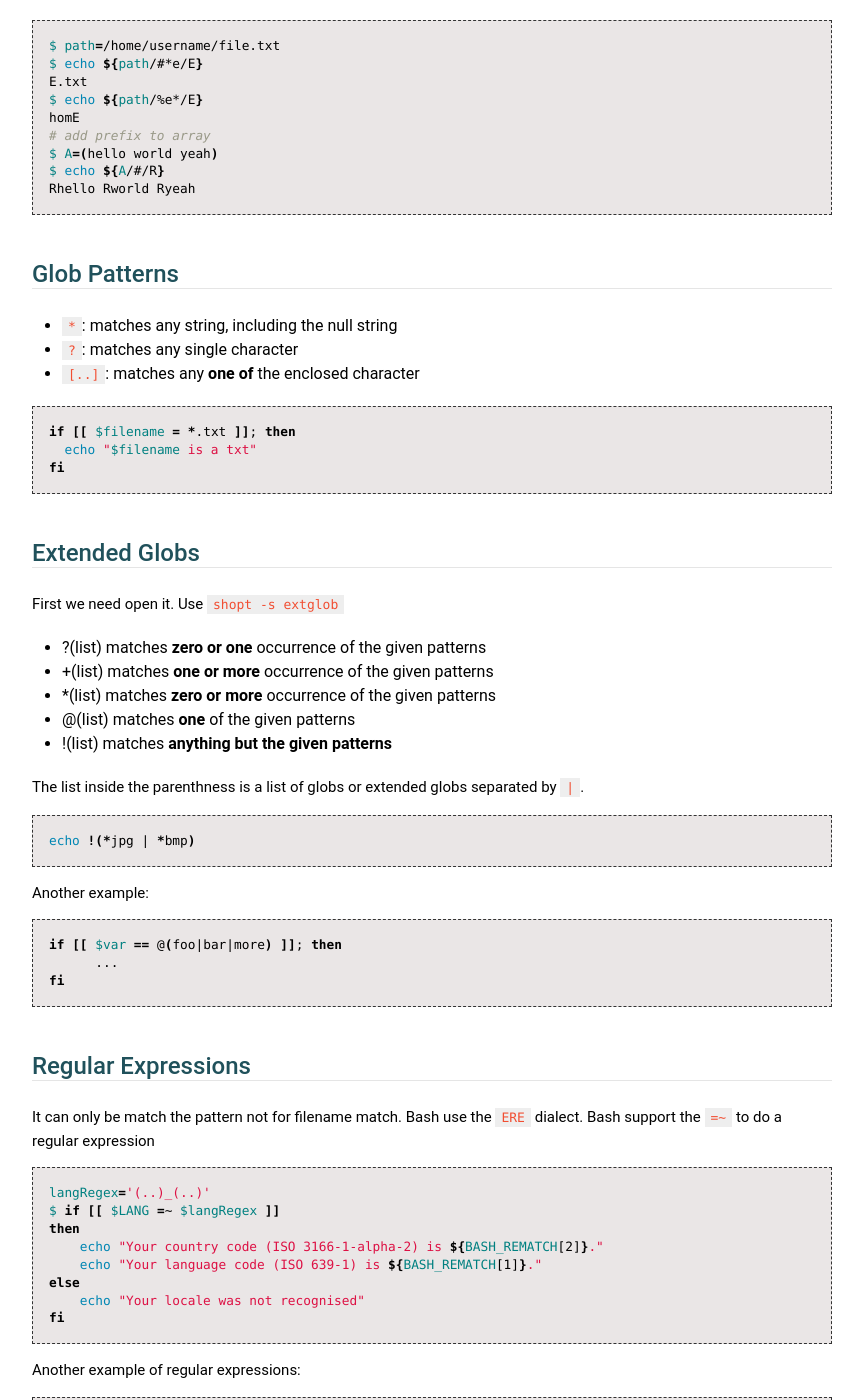
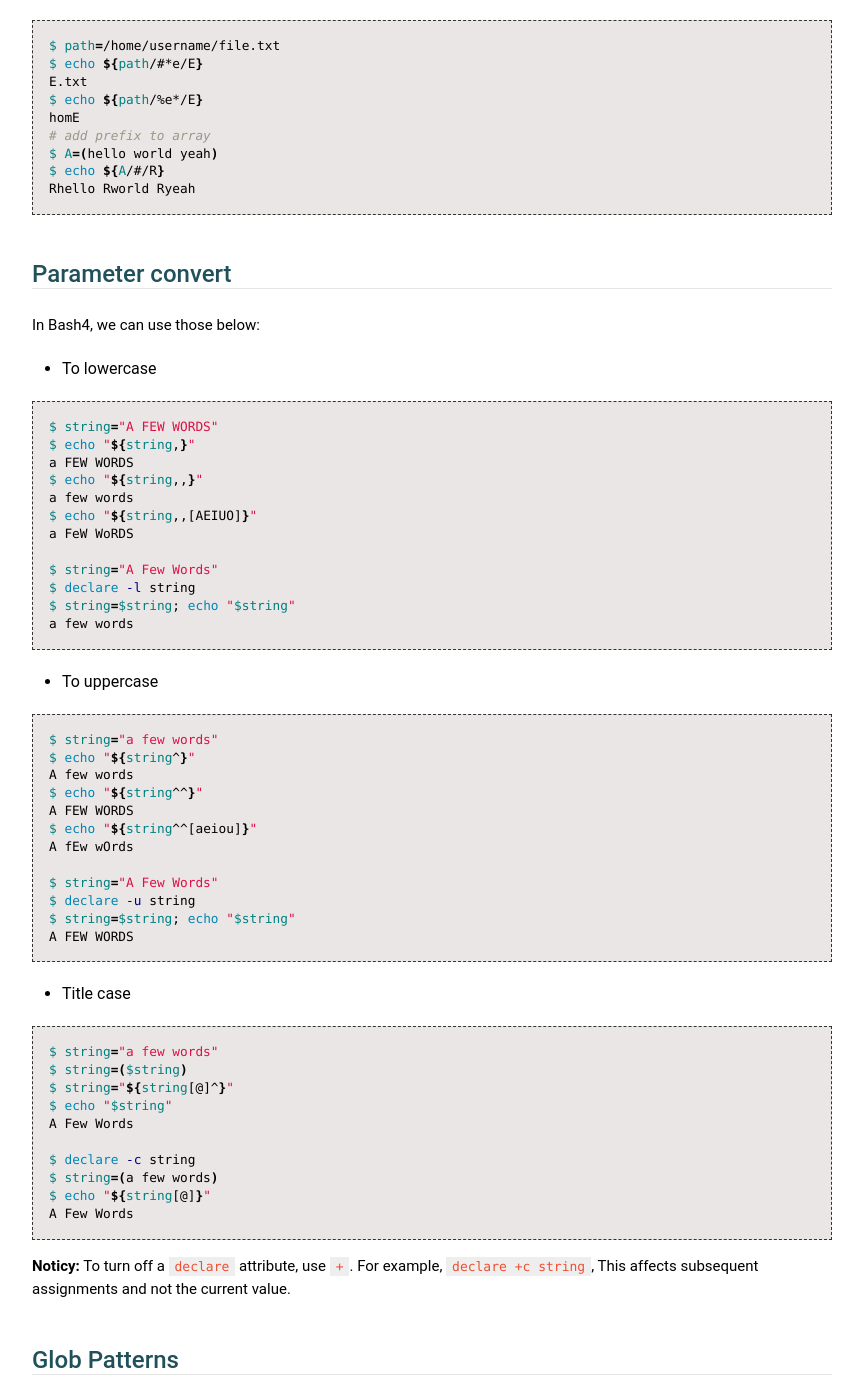
Before and after one commit to JesseEisen/DailyKeep, a Jekyll site: the page built from _posts/2016-01-01-shell-syntax-overview.md, in a window 1280 px wide and 1400 px high, scrolled down 2542 px. Shown: the whole window, without its empty margins (208-1071 px from the left). Built offline with Jekyll 4.4.1, drawn with Linux system fonts in a browser that asks for light colours; nearby versions of some CDN libraries; some web fonts are replaced.

Commit message:
new post content update

````diff
--- a/_posts/2016-01-01-shell-syntax-overview.md
+++ b/_posts/2016-01-01-shell-syntax-overview.md
@@ -124,6 +124,61 @@ $ A=(hello world yeah)
 $ echo ${A/#/R}
 Rhello Rworld Ryeah
 ```
+
+## Parameter convert
+
+In Bash4, we can use those below:
+
++ To lowercase
+
+```bash
+$ string="A FEW WORDS"
+$ echo "${string,}"
+a FEW WORDS
+$ echo "${string,,}"
+a few words
+$ echo "${string,,[AEIUO]}"
+a FeW WoRDS
+
+$ string="A Few Words"
+$ declare -l string
+$ string=$string; echo "$string"
+a few words
+```
+
++ To uppercase
+
+```bash
+$ string="a few words"
+$ echo "${string^}"
+A few words
+$ echo "${string^^}"
+A FEW WORDS
+$ echo "${string^^[aeiou]}"
+A fEw wOrds
+
+$ string="A Few Words"
+$ declare -u string
+$ string=$string; echo "$string"
+A FEW WORDS
+```
+
++ Title case
+
+```bash
+$ string="a few words"
+$ string=($string)
+$ string="${string[@]^}"
+$ echo "$string"
+A Few Words
+
+$ declare -c string
+$ string=(a few words)
+$ echo "${string[@]}"
+A Few Words
+```
+
+**Noticy:** To turn off a `declare` attribute, use `+`. For example, `declare +c string`, This affects subsequent assignments and not the current value.
 
 ## Glob Patterns
 
````
Also changed, not shown: _posts/2017-04-06-bash-snippets.md (+54 -0 lines).
